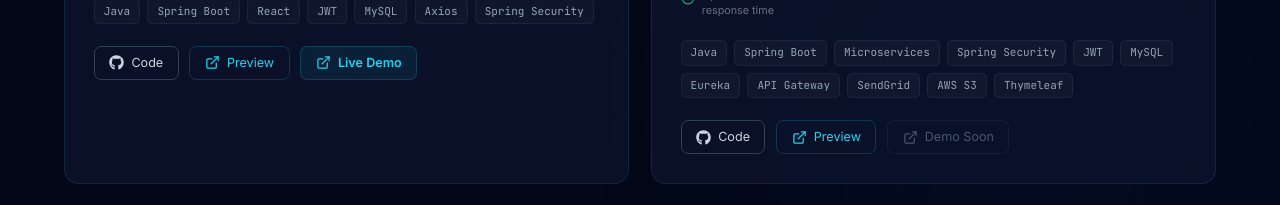
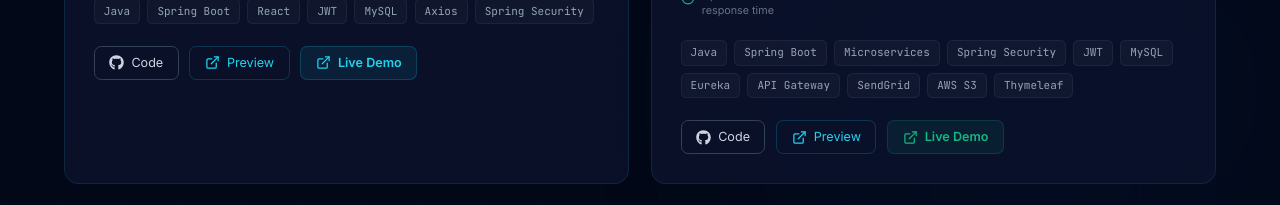
Before and after one commit to yagnesh-lakshman-sai/portfolio, a React (Vite) app: page / in a window 1280 px wide. Shown: the part 3540-3745 px from the top of the page. Built offline with nearby package versions, Linux system fonts and the light colour scheme.

Commit message:
Update portfolio.js

```diff
--- a/src/data/portfolio.js
+++ b/src/data/portfolio.js
@@ -123,7 +123,7 @@ export const projects = [
 
     github: "https://github.com/yagnesh-lakshman-sai/MedSync-HealthCare",
 
-    demo: null,
+    demo: "https://med-sync-ai-health-care-ui.vercel.app",
 
     type: "Microservices",
   },
```
